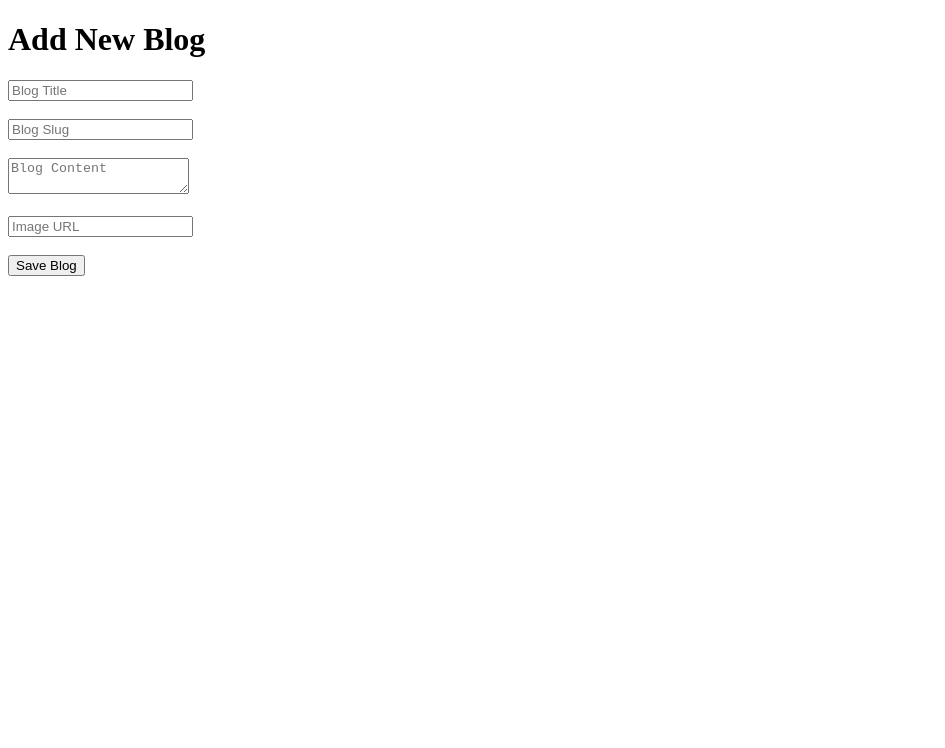
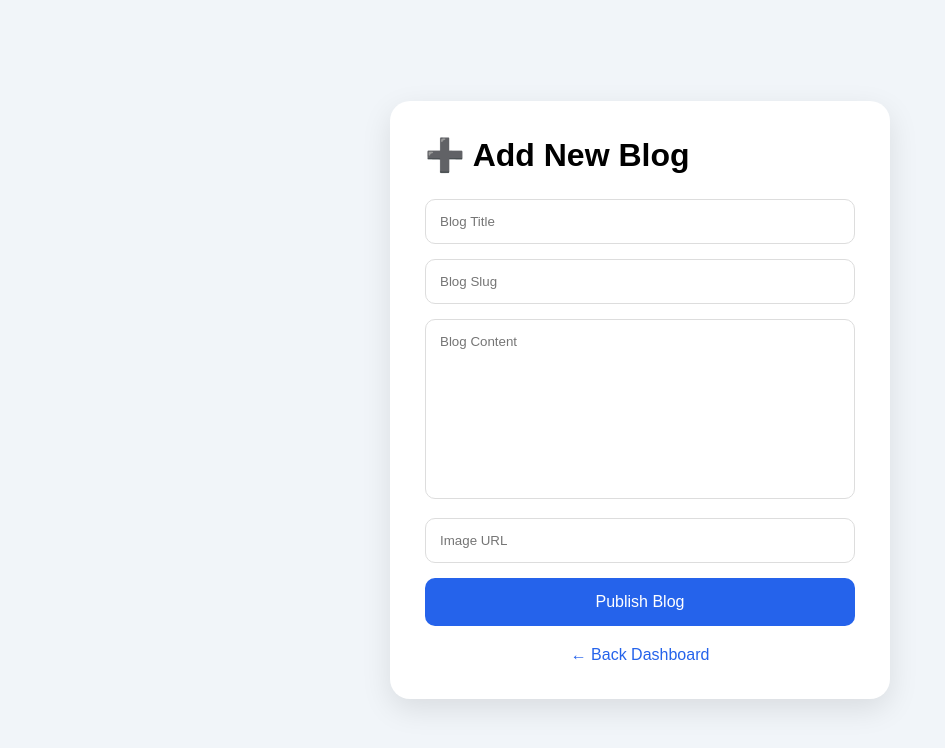
Before and after one commit to coder8762-debug/blogger-cms, a plain HTML site: page add-blog.html in a window 1280 px wide. Shown: the whole page, without its empty margins (0-945 px from the left). Drawn offline with Linux system fonts and the light colour scheme.

Commit message:
Update add-blog.html

```diff
--- a/add-blog.html
+++ b/add-blog.html
@@ -1,38 +1,148 @@
 <!DOCTYPE html>
 <html>
+
 <head>
+
 <title>Add Blog</title>
+
+
+<style>
+
+*{
+margin:0;
+padding:0;
+box-sizing:border-box;
+font-family:Arial;
+}
+
+
+body{
+
+background:#f1f5f9;
+height:100vh;
+display:flex;
+justify-content:center;
+align-items:center;
+
+}
+
+
+
+.container{
+
+background:white;
+width:500px;
+padding:35px;
+border-radius:20px;
+box-shadow:0 10px 30px rgba(0,0,0,.1);
+
+}
+
+
+h1{
+
+margin-bottom:25px;
+
+}
+
+
+input,textarea{
+
+width:100%;
+padding:14px;
+margin-bottom:15px;
+border:1px solid #ddd;
+border-radius:10px;
+
+}
+
+
+textarea{
+
+height:180px;
+resize:none;
+
+}
+
+
+button{
+
+width:100%;
+padding:15px;
+background:#2563eb;
+border:none;
+color:white;
+border-radius:10px;
+cursor:pointer;
+font-size:16px;
+
+}
+
+
+button:hover{
+
+background:#1d4ed8;
+
+}
+
+
+a{
+
+display:block;
+text-align:center;
+margin-top:20px;
+text-decoration:none;
+color:#2563eb;
+
+}
+
+
+</style>
+
+
 </head>
+
 
 <body>
 
 
-<h1>Add New Blog</h1>
+<div class="container">
+
+
+<h1>
+➕ Add New Blog
+</h1>
 
 
 <input id="title" placeholder="Blog Title">
 
-<br><br>
 
 <input id="slug" placeholder="Blog Slug">
 
-<br><br>
 
 <textarea id="content" placeholder="Blog Content"></textarea>
 
-<br><br>
 
 <input id="image" placeholder="Image URL">
 
-<br><br>
 
 <button id="saveBtn">
-Save Blog
+Publish Blog
 </button>
+
+
+<a href="dashboard.html">
+← Back Dashboard
+</a>
+
+
+</div>
+
 
 
 <script type="module" src="add-blog.js"></script>
 
 
 </body>
+
 </html>
```
